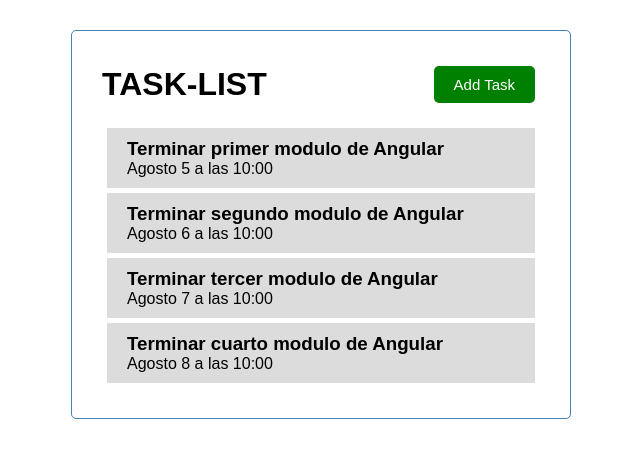
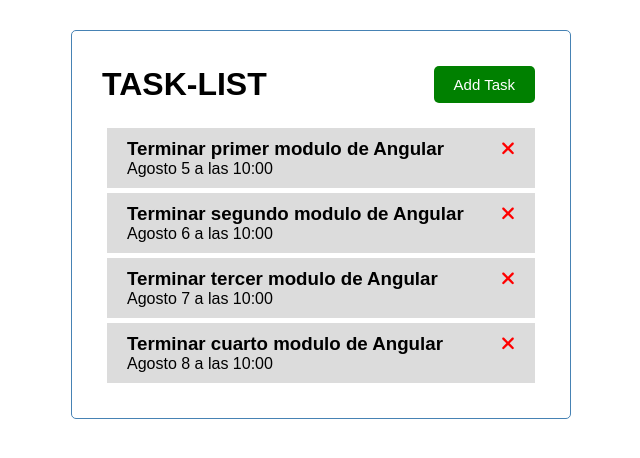
Before and after one commit to alejosequeira/Task_List, an Angular app in the folder TASK-LIST/: page / in a window 1280 px wide. Shown: the top 458 px of the page, without its empty margins (319-959 px from the left). Built offline with nearby package versions, Linux system fonts and the light colour scheme.

Commit message:
Componente de lista de items

```diff
--- a/TASK-LIST/package.json
+++ b/TASK-LIST/package.json
@@ -18,6 +18,11 @@
     "@angular/platform-browser": "^15.1.0",
     "@angular/platform-browser-dynamic": "^15.1.0",
     "@angular/router": "^15.1.0",
+    "@fortawesome/angular-fontawesome": "^0.12.1",
+    "@fortawesome/fontawesome-svg-core": "^6.2.1",
+    "@fortawesome/free-brands-svg-icons": "^6.2.1",
+    "@fortawesome/free-regular-svg-icons": "^6.2.1",
+    "@fortawesome/free-solid-svg-icons": "^6.2.1",
     "rxjs": "~7.8.0",
     "tslib": "^2.3.0",
     "zone.js": "~0.12.0"
--- a/TASK-LIST/src/app/app.module.ts
+++ b/TASK-LIST/src/app/app.module.ts
@@ -7,6 +7,7 @@
 import { ButtonComponent } from './components/button/button.component';
 import { TasksComponent } from './components/tasks/tasks.component';
 import { TasksItemComponent } from './components/tasks-item/tasks-item.component';
+import { FontAwesomeModule } from '@fortawesome/angular-fontawesome';
 
 @NgModule({
   declarations: [
@@ -18,7 +19,8 @@
   ],
   imports: [
     BrowserModule,
-    AppRoutingModule
+    AppRoutingModule,
+    FontAwesomeModule
   ],
   providers: [],
   bootstrap: [AppComponent]
--- a/TASK-LIST/src/app/components/tasks-item/tasks-item.component.html
+++ b/TASK-LIST/src/app/components/tasks-item/tasks-item.component.html
@@ -1,4 +1,13 @@
 <div class="task">
-    <h3>{{task.text}}</h3>
-    <p>{{task.day}}</p>
+    <h3>
+        {{task.text}}
+        <fa-icon
+        [icon]="faTimes"
+        [ngStyle]="{'color':'red'}"
+
+        ></fa-icon>
+    </h3>
+    <p>
+        {{task.day}}
+    </p>
 </div>
--- a/TASK-LIST/src/app/components/tasks-item/tasks-item.component.ts
+++ b/TASK-LIST/src/app/components/tasks-item/tasks-item.component.ts
@@ -1,6 +1,7 @@
 import { Component, OnInit, Input } from '@angular/core';
 import{Task} from '../../Task'
 import { TASKS } from 'src/app/mock-tasks';
+import { faTimes } from '@fortawesome/free-solid-svg-icons';
 @Component({
   selector: 'app-tasks-item',
   templateUrl: './tasks-item.component.html',
@@ -8,6 +9,7 @@
 })
 export class TasksItemComponent implements OnInit {
   @Input() task: Task= TASKS [0]
+  faTimes= faTimes;
   constructor(){}
 
   ngOnInit(): void {
--- a/TASK-LIST/src/app/components/tasks/tasks.component.ts
+++ b/TASK-LIST/src/app/components/tasks/tasks.component.ts
@@ -1,6 +1,7 @@
 import { Component, OnInit } from '@angular/core';
 import {Task} from '../../Task'
 import { TASKS } from 'src/app/mock-tasks';
+
 @Component({
   selector: 'app-tasks',
   templateUrl: './tasks.component.html',
@@ -8,6 +9,7 @@
 })
 export class TasksComponent implements OnInit {
   tasks: Task[] = TASKS;
+
 constructor(){}
 ngOnInit(): void {
 }
```
Also changed, not shown: 1 other file (tests, documents, lock files or other folders).
